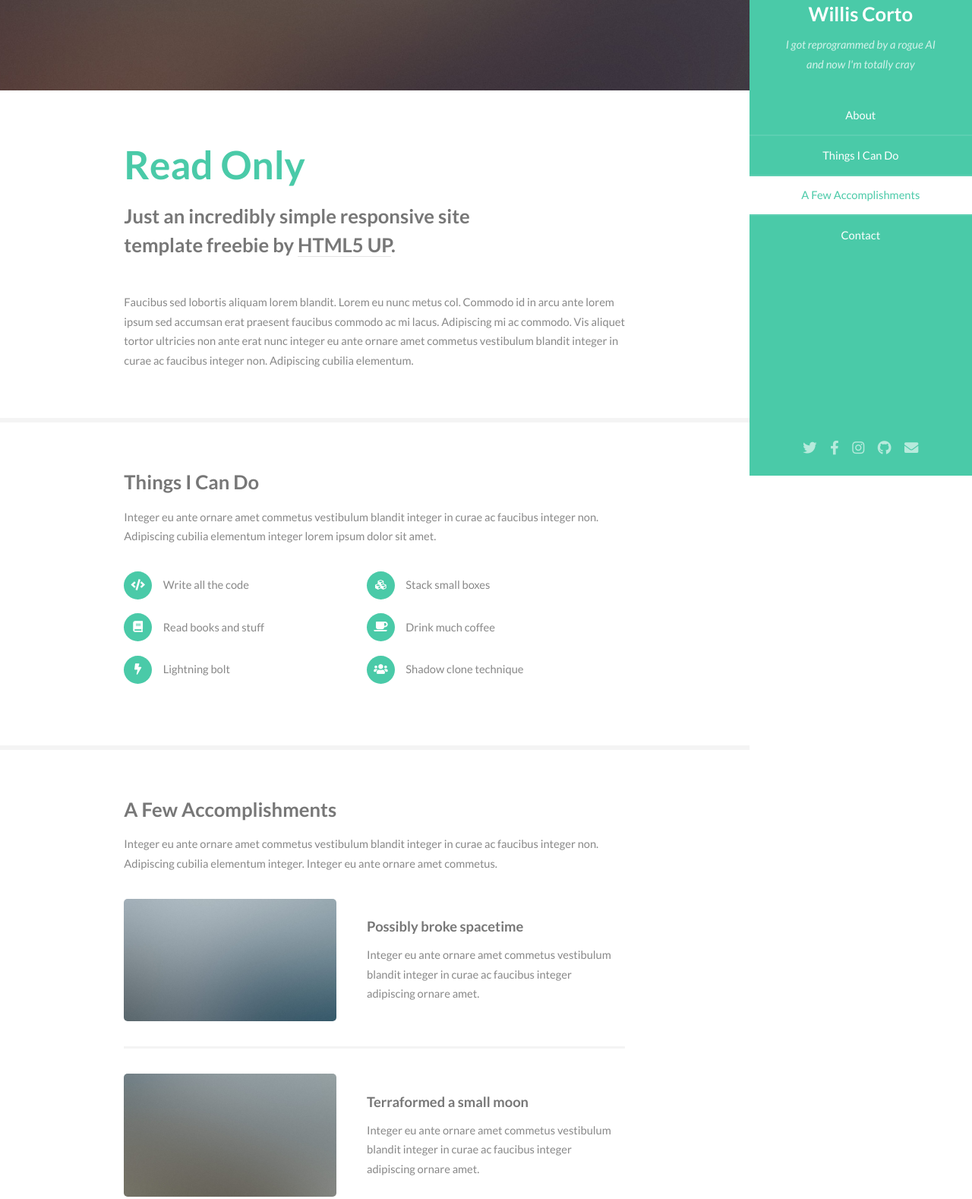
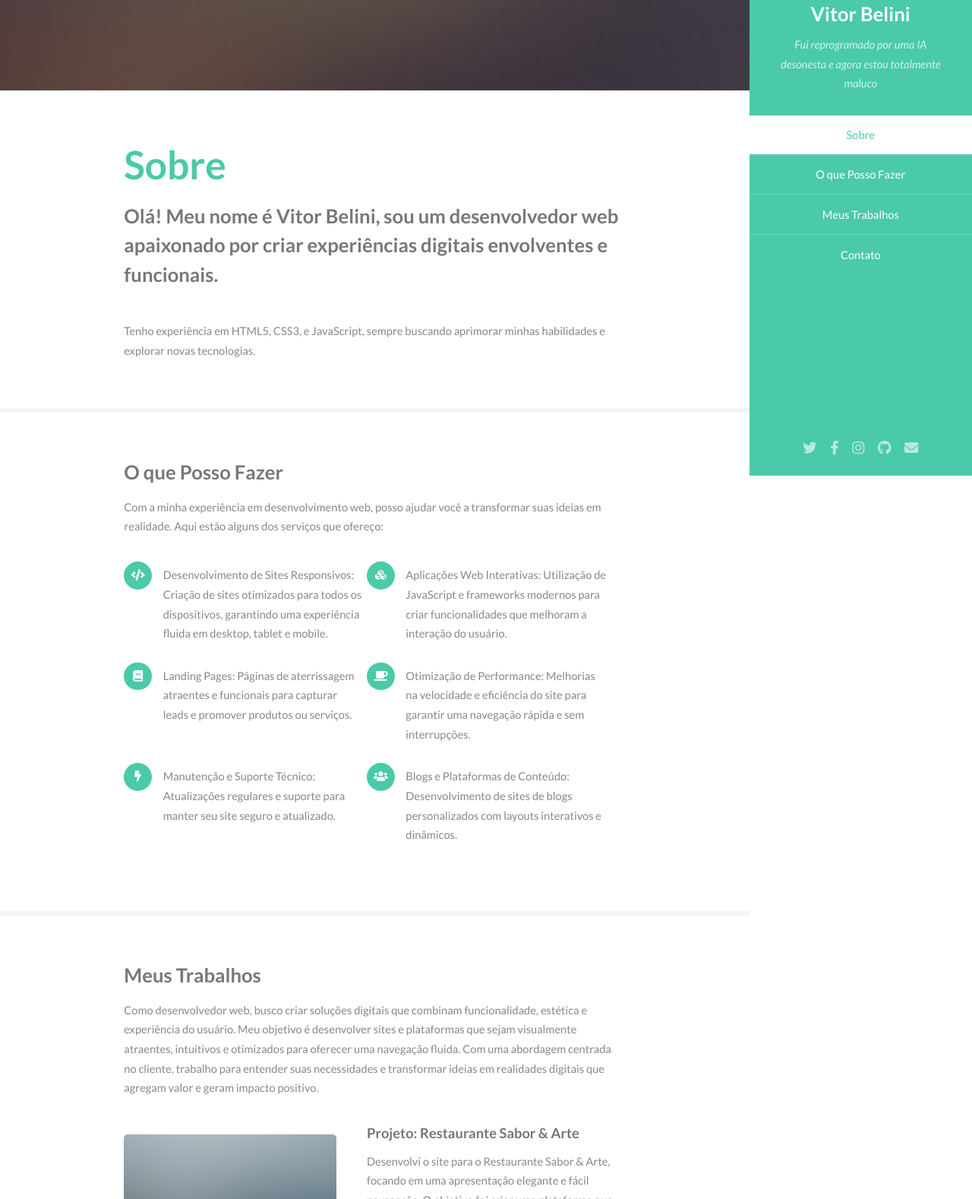
Before and after one commit to vwelintonbelini/blogprimarioprincipal, a plain HTML site: page index.html in a window 1280 px wide. Shown: the part 174-1752 px from the top of the page at 76% size. Drawn offline with Linux system fonts and the light colour scheme.

Commit message:
Update index.html

```diff
--- a/index.html
+++ b/index.html
@@ -1,7 +1,7 @@
 <!DOCTYPE HTML>
 <html>
 	<head>
-		<title>Read Only by HTML5 UP</title>
+		<title>Blog de Vitor Belini</title>
 		<meta charset="utf-8" />
 		<meta name="viewport" content="width=device-width, initial-scale=1, user-scalable=no" />
 		<link rel="stylesheet" href="assets/css/main.css" />
@@ -11,16 +11,15 @@
 			<section id="header">
 				<header>
 					<span class="image avatar"><img src="images/avatar.jpg" alt="" /></span>
-					<h1 id="logo"><a href="#">Willis Corto</a></h1>
-					<p>I got reprogrammed by a rogue AI<br />
-					and now I'm totally cray</p>
+					<h1 id="logo"><a href="#">Vitor Belini</a></h1>
+					<p>Fui reprogramado por uma IA desonesta e agora estou totalmente maluco</p>
 				</header>
 				<nav id="nav">
 					<ul>
-						<li><a href="#one" class="active">About</a></li>
-						<li><a href="#two">Things I Can Do</a></li>
-						<li><a href="#three">A Few Accomplishments</a></li>
-						<li><a href="#four">Contact</a></li>
+						<li><a href="#one" class="active">Sobre</a></li>
+						<li><a href="#two">O que Posso Fazer</a></li>
+						<li><a href="#three">Meus Trabalhos</a></li>
+						<li><a href="#four">Contato</a></li>
 					</ul>
 				</nav>
 				<footer>
@@ -44,53 +43,38 @@
 								</div>
 								<div class="container">
 									<header class="major">
-										<h2>Read Only</h2>
-										<p>Just an incredibly simple responsive site<br />
-										template freebie by <a href="http://html5up.net">HTML5 UP</a>.</p>
+										<h2>Sobre</h2>
+										<p>Olá! Meu nome é Vitor Belini, sou um desenvolvedor web apaixonado por criar experiências digitais envolventes e funcionais.</p>
 									</header>
-									<p>Faucibus sed lobortis aliquam lorem blandit. Lorem eu nunc metus col. Commodo id in arcu ante lorem ipsum sed accumsan erat praesent faucibus commodo ac mi lacus. Adipiscing mi ac commodo. Vis aliquet tortor ultricies non ante erat nunc integer eu ante ornare amet commetus vestibulum blandit integer in curae ac faucibus integer non. Adipiscing cubilia elementum.</p>
+									<p>Tenho experiência em HTML5, CSS3, e JavaScript, sempre buscando aprimorar minhas habilidades e explorar novas tecnologias.</p>
 								</div>
 							</section>
 
 							<section id="two">
 								<div class="container">
-									<h3>Things I Can Do</h3>
-									<p>Integer eu ante ornare amet commetus vestibulum blandit integer in curae ac faucibus integer non. Adipiscing cubilia elementum integer lorem ipsum dolor sit amet.</p>
+									<h3>O que Posso Fazer</h3>
+									<p>Com a minha experiência em desenvolvimento web, posso ajudar você a transformar suas ideias em realidade. Aqui estão alguns dos serviços que ofereço:</p>
 									<ul class="feature-icons">
-										<li class="icon solid fa-code">Write all the code</li>
-										<li class="icon solid fa-cubes">Stack small boxes</li>
-										<li class="icon solid fa-book">Read books and stuff</li>
-										<li class="icon solid fa-coffee">Drink much coffee</li>
-										<li class="icon solid fa-bolt">Lightning bolt</li>
-										<li class="icon solid fa-users">Shadow clone technique</li>
+										<li class="icon solid fa-code">Desenvolvimento de Sites Responsivos: Criação de sites otimizados para todos os dispositivos, garantindo uma experiência fluida em desktop, tablet e mobile.</li>
+										<li class="icon solid fa-cubes">Aplicações Web Interativas: Utilização de JavaScript e frameworks modernos para criar funcionalidades que melhoram a interação do usuário.</li>
+										<li class="icon solid fa-book">Landing Pages: Páginas de aterrissagem atraentes e funcionais para capturar leads e promover produtos ou serviços.</li>
+										<li class="icon solid fa-coffee">Otimização de Performance: Melhorias na velocidade e eficiência do site para garantir uma navegação rápida e sem interrupções.</li>
+										<li class="icon solid fa-bolt">Manutenção e Suporte Técnico: Atualizações regulares e suporte para manter seu site seguro e atualizado.</li>
+										<li class="icon solid fa-users">Blogs e Plataformas de Conteúdo: Desenvolvimento de sites de blogs personalizados com layouts interativos e dinâmicos.</li>
 									</ul>
 								</div>
 							</section>
 
 							<section id="three">
 								<div class="container">
-									<h3>A Few Accomplishments</h3>
-									<p>Integer eu ante ornare amet commetus vestibulum blandit integer in curae ac faucibus integer non. Adipiscing cubilia elementum integer. Integer eu ante ornare amet commetus.</p>
+									<h3>Meus Trabalhos</h3>
+									<p>Como desenvolvedor web, busco criar soluções digitais que combinam funcionalidade, estética e experiência do usuário. Meu objetivo é desenvolver sites e plataformas que sejam visualmente atraentes, intuitivos e otimizados para oferecer uma navegação fluida. Com uma abordagem centrada no cliente, trabalho para entender suas necessidades e transformar ideias em realidades digitais que agregam valor e geram impacto positivo.</p>
 									<div class="features">
 										<article>
 											<a href="#" class="image"><img src="images/pic01.jpg" alt="" /></a>
 											<div class="inner">
-												<h4>Possibly broke spacetime</h4>
-												<p>Integer eu ante ornare amet commetus vestibulum blandit integer in curae ac faucibus integer adipiscing ornare amet.</p>
-											</div>
-										</article>
-										<article>
-											<a href="#" class="image"><img src="images/pic02.jpg" alt="" /></a>
-											<div class="inner">
-												<h4>Terraformed a small moon</h4>
-												<p>Integer eu ante ornare amet commetus vestibulum blandit integer in curae ac faucibus integer adipiscing ornare amet.</p>
-											</div>
-										</article>
-										<article>
-											<a href="#" class="image"><img src="images/pic03.jpg" alt="" /></a>
-											<div class="inner">
-												<h4>Snapped dark matter in the wild</h4>
-												<p>Integer eu ante ornare amet commetus vestibulum blandit integer in curae ac faucibus integer adipiscing ornare amet.</p>
+												<h4>Projeto: Restaurante Sabor & Arte</h4>
+												<p>Desenvolvi o site para o Restaurante Sabor & Arte, focando em uma apresentação elegante e fácil navegação. O objetivo foi criar uma plataforma que destacasse o cardápio, a localização e a história do restaurante, proporcionando uma experiência agradável para os visitantes.</p>
 											</div>
 										</article>
 									</div>
@@ -99,18 +83,17 @@
 
 							<section id="four">
 								<div class="container">
-									<h3>Contact Me</h3>
-									<p>Integer eu ante ornare amet commetus vestibulum blandit integer in curae ac faucibus integer non. Adipiscing cubilia elementum integer. Integer eu ante ornare amet commetus.</p>
+									<h3>Contato</h3>
+									<p>Entre em contato comigo! Estou sempre aberto a novas colaborações, dúvidas ou oportunidades. Se você tem um projeto interessante, uma pergunta sobre desenvolvimento web, ou simplesmente quer bater um papo, não hesite em enviar uma mensagem. Vou responder o mais rápido possível!</p>
 									<form method="post" action="#">
 										<div class="row gtr-uniform">
-											<div class="col-6 col-12-xsmall"><input type="text" name="name" id="name" placeholder="Name" /></div>
-											<div class="col-6 col-12-xsmall"><input type="email" name="email" id="email" placeholder="Email" /></div>
-											<div class="col-12"><input type="text" name="subject" id="subject" placeholder="Subject" /></div>
-											<div class="col-12"><textarea name="message" id="message" placeholder="Message" rows="6"></textarea></div>
+											<div class="col-6 col-12-xsmall"><input type="text" name="name" id="name" placeholder="Nome" /></div>
+											<div class="col-6 col-12-xsmall"><input type="email" name="email" id="email" placeholder="E-mail" /></div>
+											<div class="col-12"><textarea name="message" id="message" placeholder="Mensagem" rows="6"></textarea></div>
 											<div class="col-12">
 												<ul class="actions">
-													<li><input type="submit" class="primary" value="Send Message" /></li>
-													<li><input type="reset" value="Reset Form" /></li>
+													<li><input type="submit" class="primary" value="Enviar" /></li>
+													<li><input type="reset" value="Cancelar" /></li>
 												</ul>
 											</div>
 										</div>
@@ -123,7 +106,7 @@
 					<section id="footer">
 						<div class="container">
 							<ul class="copyright">
-								<li>&copy; Untitled. All rights reserved.</li><li>Design: <a href="http://html5up.net">HTML5 UP</a></li>
+								<li>&copy; Todos os direitos reservados.
 							</ul>
 						</div>
 					</section>
```
